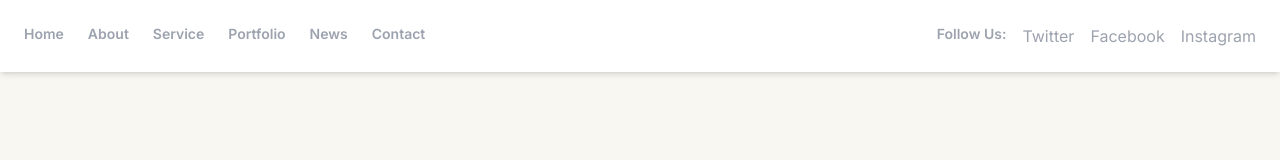
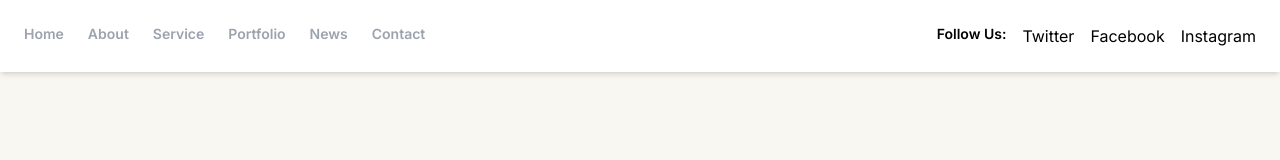
Before and after one commit to Vivekpandit24/nextjsproject, a Next.js app: page / in a window 1280 px wide. Shown: the top 160 px of the page. Built offline with nearby package versions, Linux system fonts and the light colour scheme.

Commit message:
update page.tsx

```diff
--- a/app/page.tsx
+++ b/app/page.tsx
@@ -3,8 +3,8 @@ import Image from "next/image";
 export default function Home() {
   return (
     <main className="flex flex-col min-h-screen items-center justify-between bg-[#F8F7F2]">
-      <header className="w-full flex justify-between p-6 bg-white shadow-md text-gray-400">
-        <nav className="flex space-x-6 text-sm font-semibold">
+      <header className="w-full flex justify-between p-6 bg-white shadow-md ">
+        <nav className="flex space-x-6 text-sm font-semibold text-gray-400">
           <a href="#" className="hover:text-[#D35400]">Home</a>
           <a href="#" className="hover:text-[#D35400]">About</a>
           <a href="#" className="hover:text-[#D35400]">Service</a>
```
